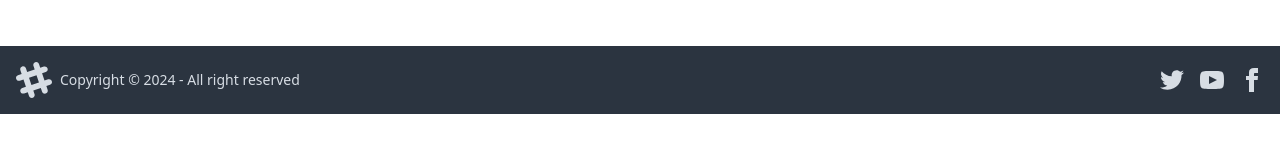
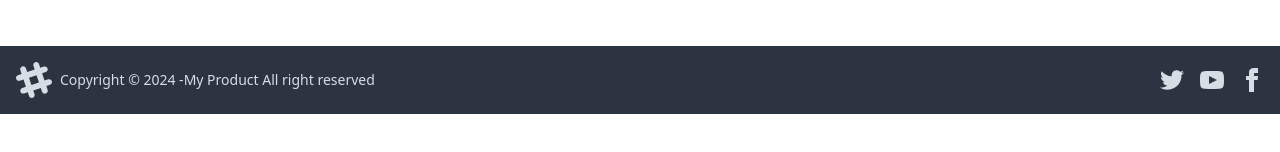
Before and after one commit to HasnatShahriar/final-task-client, a React (Vite) app: page / in a window 1280 px wide. Shown: the part 568-720 px from the top of the page. Built offline with nearby package versions, Linux system fonts and the light colour scheme; no server answers.

Commit message:
added name in footer

```diff
--- a/index.html
+++ b/index.html
@@ -4,7 +4,7 @@
     <meta charset="UTF-8" />
     <link rel="icon" type="image/svg+xml" href="/src/assets/logo/logo.png" />
     <meta name="viewport" content="width=device-width, initial-scale=1.0" />
-    <title>pro-Product</title>
+    <title>My Product</title>
   </head>
   <body>
     <div id="root"></div>
--- a/src/Home/Product/Products.jsx
+++ b/src/Home/Product/Products.jsx
@@ -1,189 +1,3 @@
-
-
-
-// import React, { useEffect, useState } from "react";
-// import axios from "axios";
-
-// const Products = () => {
-//   const [products, setProducts] = useState([]);
-//   const [loading, setLoading] = useState(true);
-//   const [page, setPage] = useState(1);
-//   const [totalPages, setTotalPages] = useState(1);
-//   const [search, setSearch] = useState("");
-//   const [category, setCategory] = useState("");
-//   const [brand, setBrand] = useState("");
-//   const [priceRange, setPriceRange] = useState("");
-//   const [sort, setSort] = useState("createdAt");
-//   const [order, setOrder] = useState("desc"); // Default sort order
-
-//   useEffect(() => {
-//     const fetchProducts = async () => {
-//       setLoading(true);
-//       try {
-//         const response = await axios.get("http://localhost:3000/products", {
-//           params: {
-//             page,
-//             search,
-//             category,
-//             brand,
-//             priceRange,
-//             sort,
-//             order,
-//           },
-//         });
-//         setProducts(response.data.products);
-//         setTotalPages(response.data.totalPages);
-//       } catch (error) {
-//         console.error("Error fetching products:", error);
-//       } finally {
-//         setLoading(false);
-//       }
-//     };
-
-//     fetchProducts();
-//   }, [page, search, category, brand, priceRange, sort, order]);
-
-//   const handleSearchChange = (e) => setSearch(e.target.value);
-//   const handleCategoryChange = (e) => setCategory(e.target.value);
-//   const handleBrandChange = (e) => setBrand(e.target.value);
-//   const handlePriceRangeChange = (e) => setPriceRange(e.target.value);
-//   const handleSortChange = (e) => setSort(e.target.value);
-//   const handleOrderChange = (e) => setOrder(e.target.value);
-
-//   const handleNextPage = () =>
-//     setPage((prevPage) => Math.min(prevPage + 1, totalPages));
-//   const handlePrevPage = () => setPage((prevPage) => Math.max(prevPage - 1, 1));
-
-//   return (
-//     <div className="container mx-auto p-4">
-//       <div className="flex justify-between mb-4">
-//         <input
-//           type="text"
-//           placeholder="Search products..."
-//           value={search}
-//           onChange={handleSearchChange}
-//           className="input input-bordered"
-//         />
-//         <select
-//           onChange={handleCategoryChange}
-//           className="select select-bordered"
-//         >
-//           <option value="">All Categories</option>
-//           <option value="Kitchen Appliances">Kitchen Appliances</option>
-//           <option value="Electronics">Electronics</option>
-//           <option value="Computers">Computers</option>
-//           <option value="Audio">Audio</option>
-//           <option value="Wearables">Wearables</option>
-//           <option value="Photography">Photography</option>
-//           <option value="Footwear">Footwear</option>
-//           <option value="Personal Care">Personal Care</option>
-//           {/* Add more categories as needed */}
-//         </select>
-//         <select onChange={handleBrandChange} className="select select-bordered">
-//           <option value="">All Brands</option>
-//           <option value="BrewMaster">BrewMaster</option>
-//           <option value="TechMate">TechMate</option>
-//           <option value="Visionary">Visionary</option>
-//           <option value="ComputeX">ComputeX</option>
-//           <option value="SoundWave">SoundWave</option>
-//           <option value="FitTrack">FitTrack</option>
-//           <option value="PhotoPro">PhotoPro</option>
-//           <option value="AdventureCam">AdventureCam</option>
-//           <option value="QuickBoil">QuickBoil</option>
-//           <option value="RunPro">RunPro</option>
-//           <option value="CoolTech">CoolTech</option>
-//           {/* Add more brands as needed */}
-//         </select>
-//         <select
-//           onChange={handlePriceRangeChange}
-//           className="select select-bordered"
-//         >
-//           <option value="">All Price Ranges</option>
-//           <option value="0-50">$0 - $50</option>
-//           <option value="51-100">$51 - $100</option>
-//           <option value="101-200">$101 - $200</option>
-//           <option value="201-500">$201 - $500</option>
-//           <option value="501-1000">$501 - $1000</option>
-//           {/* Add more price ranges as needed */}
-//         </select>
-//         <select onChange={handleSortChange} className="select select-bordered">
-//           <option value="createdAt">Date Added</option>
-//           <option value="price">Price</option>
-//         </select>
-//         <select onChange={handleOrderChange} className="select select-bordered">
-//           <option value="desc">Descending</option>
-//           <option value="asc">Ascending</option>
-//         </select>
-//       </div>
-
-//       {loading ? (
-//         <p>Loading products...</p>
-//       ) : products.length > 0 ? (
-//         <>
-//           <div className="grid grid-cols-1 md:grid-cols-3 gap-6">
-//             {products.map((product) => (
-//               <div key={product._id} className="card bg-base-100 shadow-xl">
-//                 <figure>
-//                   <img
-//                     src={product.productImage || "https://i.ibb.co/XyjrSrC/laptop-sample.jpg"}
-//                     alt={product.productName}
-//                     className="w-full h-64 object-cover"
-//                   />
-//                 </figure>
-//                 <div className="card-body">
-//                   <h2 className="card-title">{product.productName}</h2>
-//                   <p>{product.description}</p>
-//                   <p className="font-bold text-lg">Price: ${product.price}</p>
-//                   <p>Category: {product.category}</p>
-//                   <p>Brand: {product.brandName}</p>
-//                   <p>Ratings: {product.ratings}</p>
-//                   <div className="card-actions justify-end">
-//                     <button className="btn btn-primary">Buy Now</button>
-//                     <details className="mt-2">
-//                       <summary>More details</summary>
-//                       <p>
-//                         Created At:{" "}
-//                         {new Date(product.createdAt).toLocaleString()}
-//                       </p>
-//                     </details>
-//                   </div>
-//                 </div>
-//               </div>
-//             ))}
-//           </div>
-//           <div className="flex justify-center mt-4">
-//             <button
-//               onClick={handlePrevPage}
-//               disabled={page === 1}
-//               className="btn btn-secondary mx-2"
-//             >
-//               Previous
-//             </button>
-//             <span className="btn btn-outline">{`Page ${page} of ${totalPages}`}</span>
-//             <button
-//               onClick={handleNextPage}
-//               disabled={page === totalPages}
-//               className="btn btn-secondary mx-2"
-//             >
-//               Next
-//             </button>
-//           </div>
-//         </>
-//       ) : (
-//         <p>No products found.</p>
-//       )}
-//     </div>
-//   );
-// };
-
-// export default Products;
-
-
-
-
-
-
-
 
 
 
@@ -207,7 +21,7 @@ const Products = () => {
     const fetchProducts = async () => {
       setLoading(true);
       try {
-        const response = await axios.get("http://localhost:3000/products", {
+        const response = await axios.get("https://my-product-backend.vercel.app/products", {
           params: {
             page,
             search,
@@ -278,7 +92,6 @@ const Products = () => {
           <option value="Photography">Photography</option>
           <option value="Footwear">Footwear</option>
           <option value="Personal Care">Personal Care</option>
-          {/* Add more categories as needed */}
         </select>
         <select
           onChange={handleBrandChange}
--- a/src/Shared/Footer/Footer.jsx
+++ b/src/Shared/Footer/Footer.jsx
@@ -15,7 +15,7 @@ const Footer = () => {
       <path
         d="M22.672 15.226l-2.432.811.841 2.515c.33 1.019-.209 2.127-1.23 2.456-1.15.325-2.148-.321-2.463-1.226l-.84-2.518-5.013 1.677.84 2.517c.391 1.203-.434 2.542-1.831 2.542-.88 0-1.601-.564-1.86-1.314l-.842-2.516-2.431.809c-1.135.328-2.145-.317-2.463-1.229-.329-1.018.211-2.127 1.231-2.456l2.432-.809-1.621-4.823-2.432.808c-1.355.384-2.558-.59-2.558-1.839 0-.817.509-1.582 1.327-1.846l2.433-.809-.842-2.515c-.33-1.02.211-2.129 1.232-2.458 1.02-.329 2.13.209 2.461 1.229l.842 2.515 5.011-1.677-.839-2.517c-.403-1.238.484-2.553 1.843-2.553.819 0 1.585.509 1.85 1.326l.841 2.517 2.431-.81c1.02-.33 2.131.211 2.461 1.229.332 1.018-.21 2.126-1.23 2.456l-2.433.809 1.622 4.823 2.433-.809c1.242-.401 2.557.484 2.557 1.838 0 .819-.51 1.583-1.328 1.847m-8.992-6.428l-5.01 1.675 1.619 4.828 5.011-1.674-1.62-4.829z"></path>
     </svg>
-    <p>Copyright © {new Date().getFullYear()} - All right reserved</p>
+    <p>Copyright © {new Date().getFullYear()} -My Product All right reserved</p>
   </aside>
   <nav className="grid-flow-col gap-4 md:place-self-center md:justify-self-end">
     <a>
```
